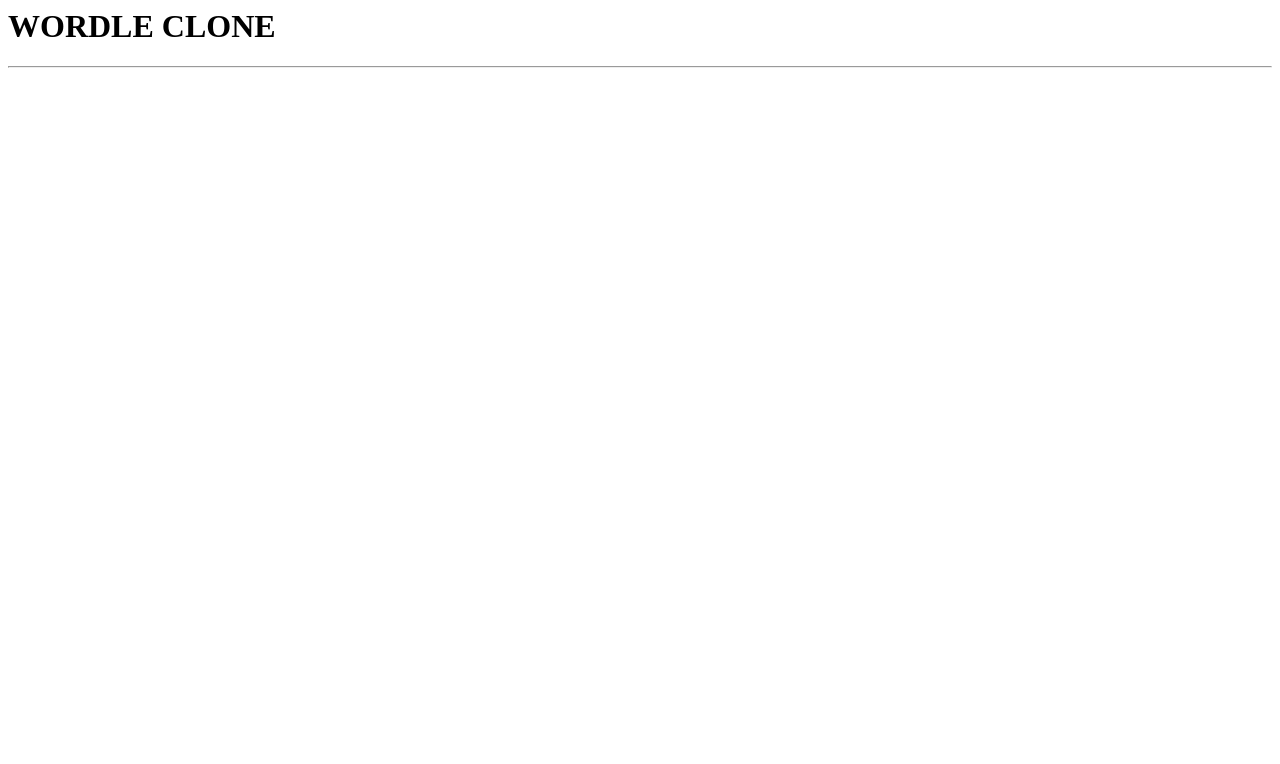
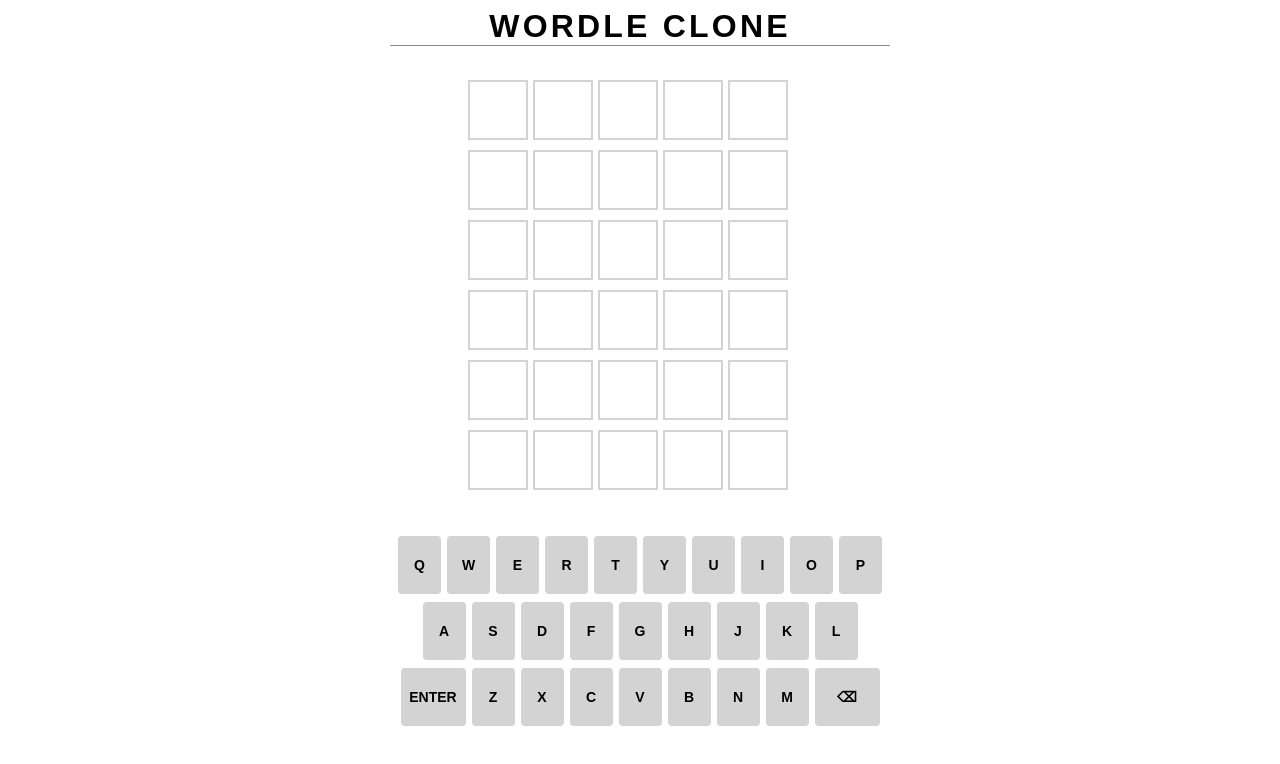
Before and after one commit to jamariajones/wordle-clone, a plain HTML site: page index.html in a window 1280 px wide. Drawn offline with Linux system fonts and the light colour scheme.

Commit message:
revision

```diff
--- a/index.html
+++ b/index.html
@@ -6,8 +6,8 @@
         <meta charset="UTF-8">
         <meta name="viewport" content="width=device-width, initial-scale =0, user-scalable=no">
 
-        <link rel="stylesheet" href="wordle.css">
-        <script src="wordle.js"></script>
+        <link rel="stylesheet" href="style.css">
+        <script src="script.js"></script>
 
         </div>
     </head>
```
